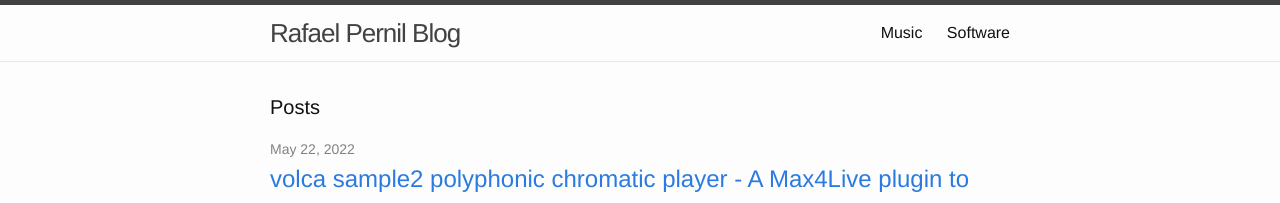
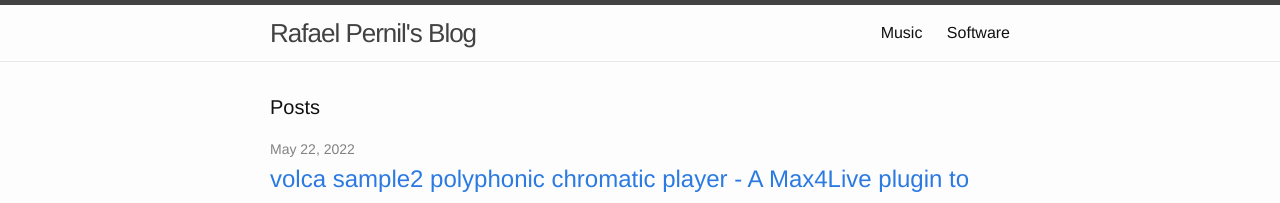
Before and after one commit to rafaelpernil2/blog-en, a Jekyll site: the page built from index.html, in a window 1280 px wide. Shown: the top 203 px of the page. Built offline with Jekyll 4.4.1, drawn with Linux system fonts in a browser that asks for light colours.

```diff
--- a/_config.yml
+++ b/_config.yml
@@ -1,5 +1,5 @@
 ---
-title: Rafael Pernil Blog
+title: Rafael Pernil's Blog
 timezone: Europe/Madrid
 collections:
   posts:
```
